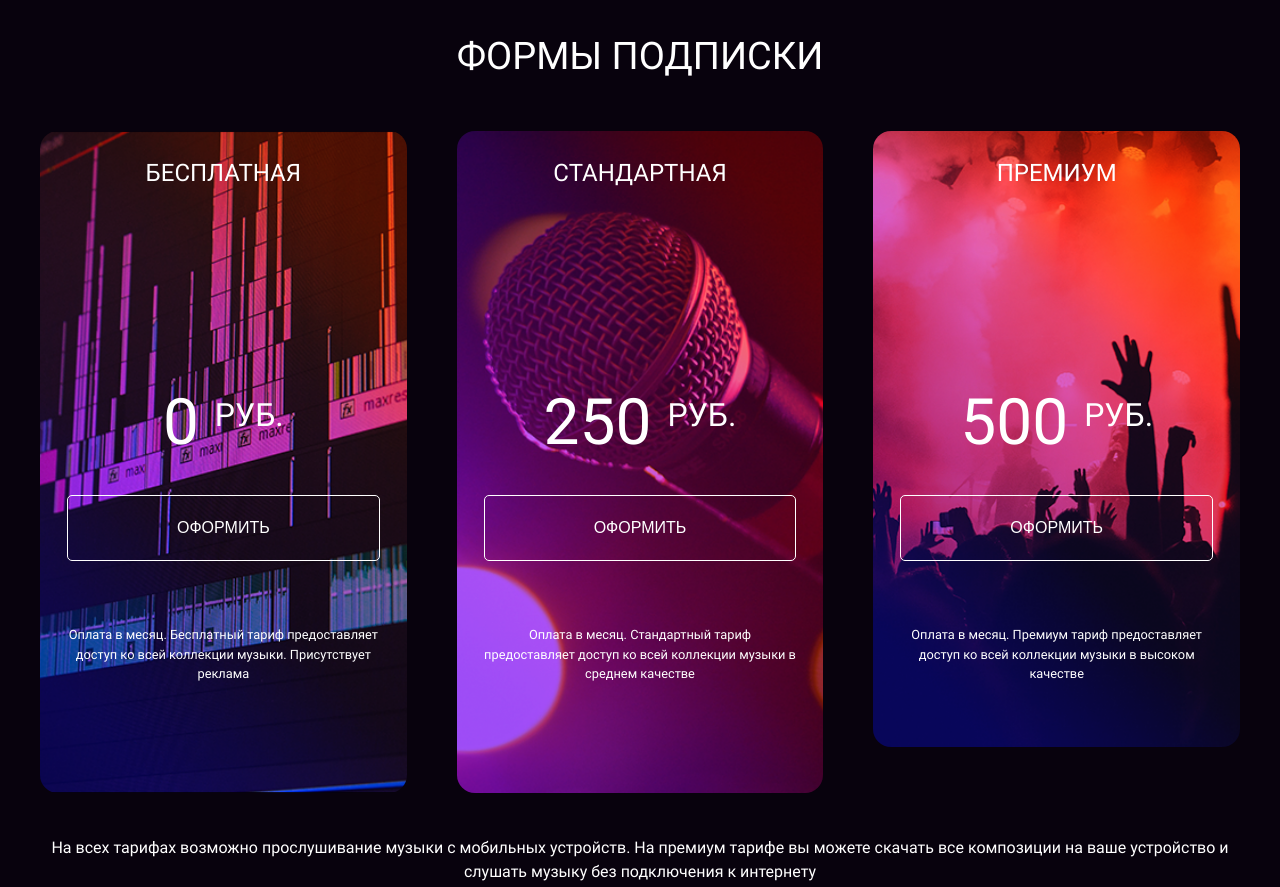
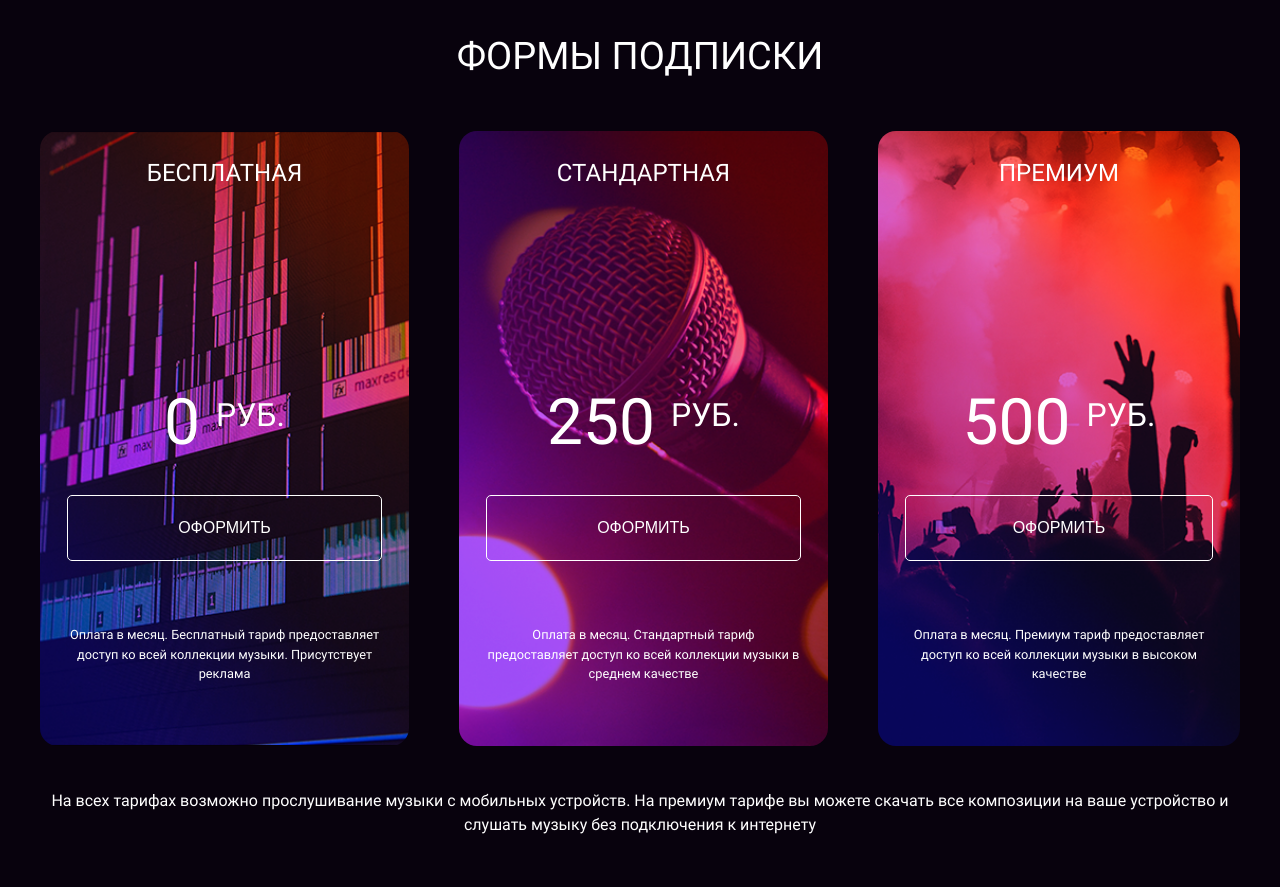
Before and after one commit to Sokolero/layout-designer-project-lvl2, a website: page src/index.html in a window 1280 px wide. Shown: the part 820-1707 px from the top of the page. Drawn offline with Linux system fonts and the light colour scheme.

Commit message:
check fix mobile home page

```diff
--- a/src/index.html
+++ b/src/index.html
@@ -29,8 +29,8 @@
       </header>
     </div>
 
-    <div class="banner-wrapper" id="page-description">
-      <section class="banner container pt-200px pb-200px">
+    <div class="banner-wrapper pt-200px" id="page-description">
+      <section class="banner container pb-200px">
         <div class="flex-100 dir-column">
           <h1 class="banner-title-h1 m-0 caps-bold-text text-center">онлайн музыка где угодно</h1>
           <h2 class="banner-title-h2 m-0 mb-14px mb-31px-lg caps-bold-text text-center">без ограничений</h2>
@@ -53,7 +53,7 @@
               Формы подписки
             </h2>
         </div>
-        <div class="flex-100 dir-column dir-row-1240 wrap">
+        <div class="flex-100 dir-column dir-row-1240">
           <div class="pricing-card bg-card-1">
             <h3 class="pricing-card-title mb-200px text-align-center">
               Бесплатная
@@ -85,7 +85,7 @@
                всей коллекции музыки в среднем качестве
             </p>
           </div>
-          <div class="pricing-card mb-46px bg-card-3">
+          <div class="pricing-card bg-card-3">
             <h3 class="pricing-card-title mb-200px text-align-center">
               Премиум
             </h3>
--- a/src/scss/mobileapp.scss
+++ b/src/scss/mobileapp.scss
@@ -33,3 +33,7 @@
   justify-content: flex-start;
   align-items: center;
 }
+
+.mt-5px {
+  margin-top: 5px;
+}
--- a/src/scss/subscribes.scss
+++ b/src/scss/subscribes.scss
@@ -1,8 +1,6 @@
 .pricing-card {
-  display: flex;
-  flex-direction: column;
-  width: 100%;
-  max-width: 374px;
+  max-width: 369px;
+  height: 615px;
   padding-top: 16px;
   @media (min-width: 1240px) {
     padding-top: 24px;
@@ -23,7 +21,6 @@
       line-height: 1.5;
     }
     & {
-      flex: 1 1 28%;
       margin-right: 50px;
     }
   }
```
Also changed, not shown: src/css/styles.css, 1 other file.
